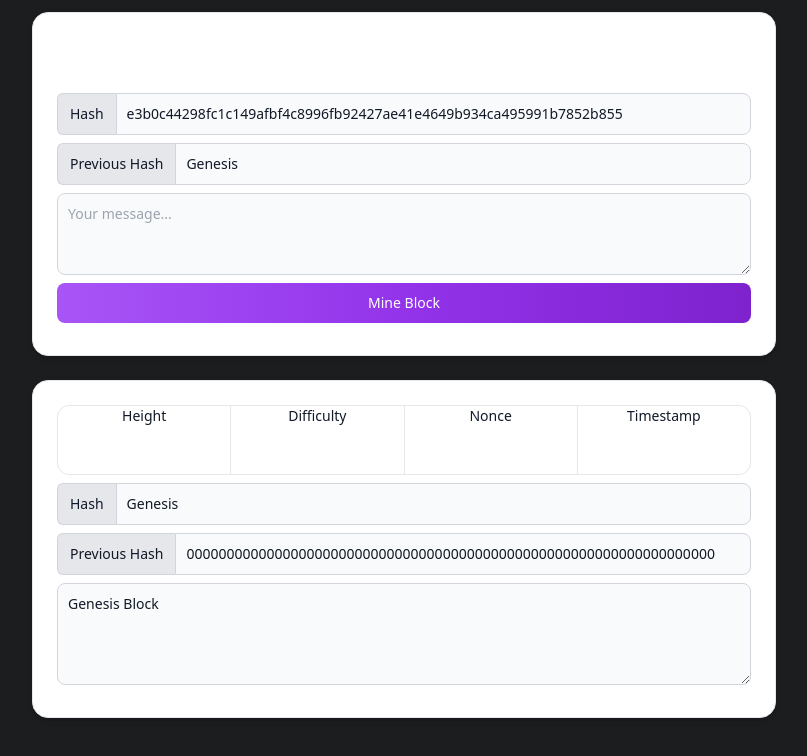
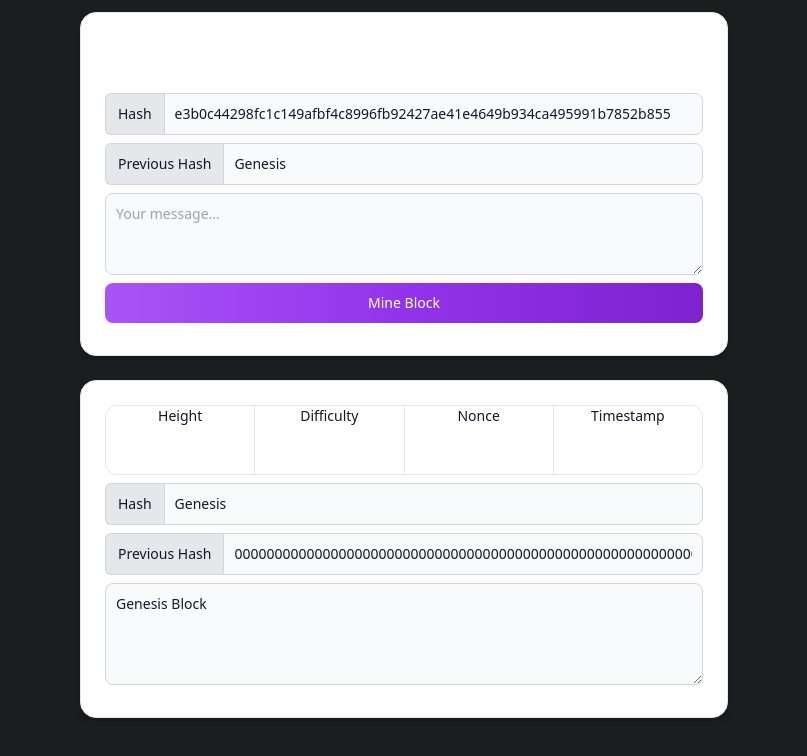
Before and after one commit to waiscodes/demo.blockchain, a React (Vite) app: page / in a window 1280 px wide. Shown: the top 756 px of the page, without its empty margins (236-1043 px from the left). Built offline with nearby package versions, Linux system fonts and the light colour scheme.

Commit message:
changed size of block containers

```diff
--- a/src/App.tsx
+++ b/src/App.tsx
@@ -7,7 +7,7 @@ const App: React.FC = (): JSX.Element => {
 	const { chain, addBlock, updateBlockData, brokenBlockHeight } = useChain();
 
 	return (
-		<main className="m-auto container max-w-3xl text-white">
+		<main className="m-auto container max-w-2xl text-white">
 			<AddBlock addBlock={addBlock} prevBlock={chain[chain.length - 1]} />
 			<div className="flex flex-col-reverse">
 				{chain.map((block, index) => (
```
